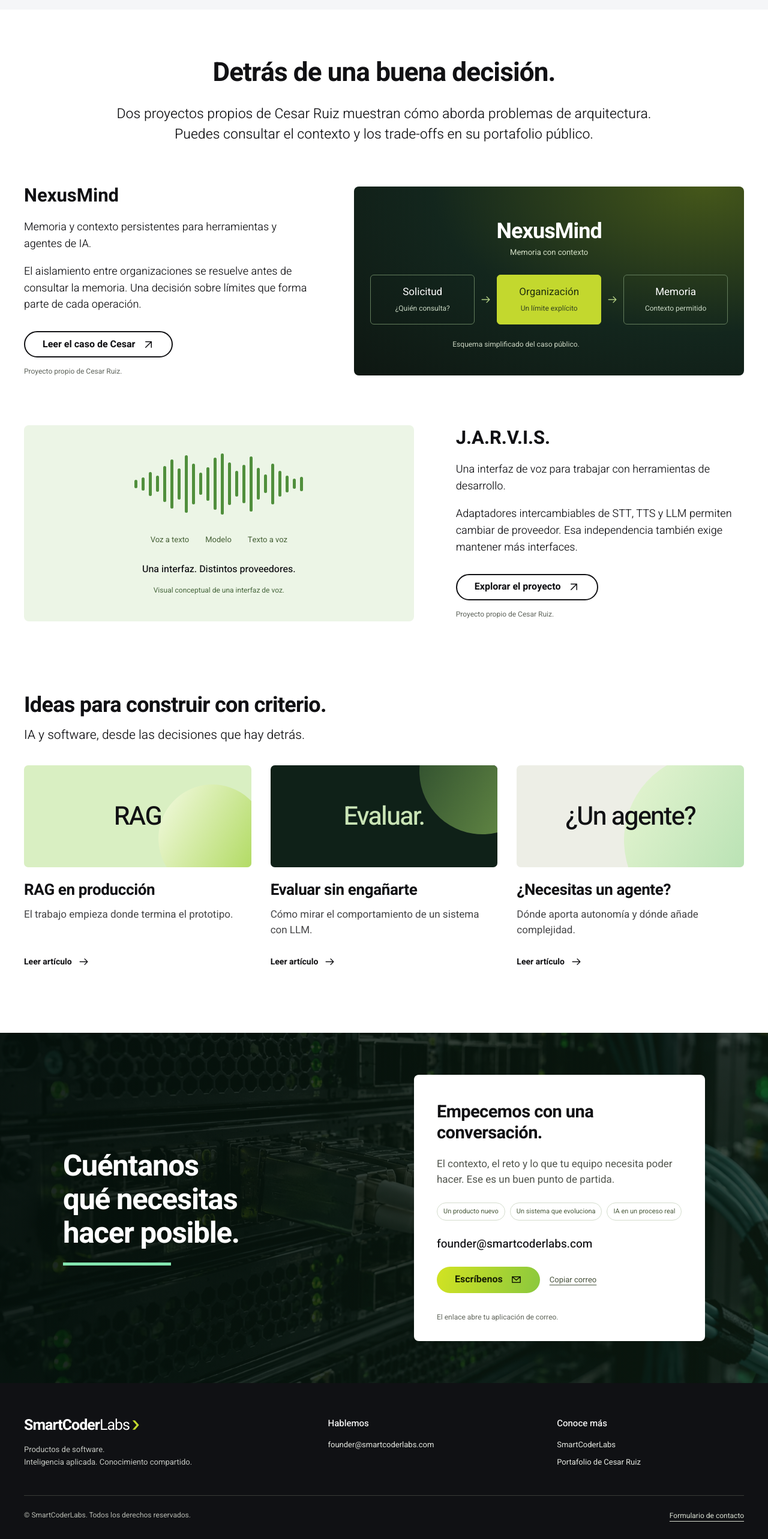
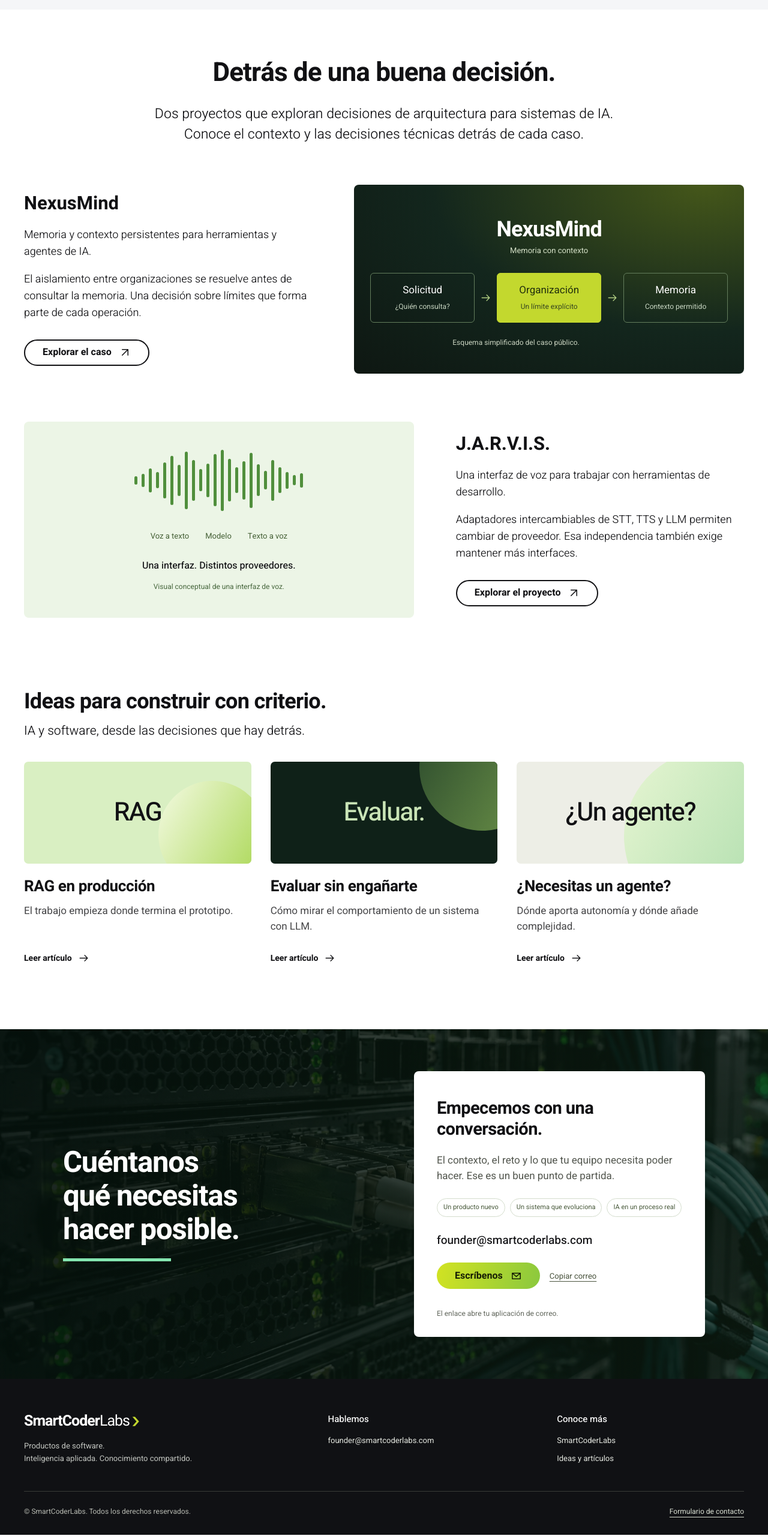
Before and after one commit to smart-coder-labs/landing, a React (Vite) app: page / in a window 1280 px wide. Shown: the part 2957-5523 px from the top of the page at 60% size. Built offline with nearby package versions, Linux system fonts and the light colour scheme.

Commit message:
fix: remove personal name mentions from landing

```diff
--- a/src/components/globant/GlobantFooter.tsx
+++ b/src/components/globant/GlobantFooter.tsx
@@ -24,13 +24,7 @@
         <div>
           <h2>Conoce más</h2>
           <a href="/">SmartCoderLabs</a>
-          <a
-            href="https://cr8297408.github.io/backend-engineering-portfolio/"
-            target="_blank"
-            rel="noopener noreferrer"
-          >
-            Portafolio de Cesar Ruiz
-          </a>
+          <a href="/blog">Ideas y artículos</a>
         </div>
       </div>
       <div className="g-footer-bottom g-wide">
--- a/src/components/globant/GlobantProjects.tsx
+++ b/src/components/globant/GlobantProjects.tsx
@@ -10,10 +10,10 @@
       <header className="g-section-heading g-centered">
         <h2 id="g-stories-heading">Detrás de una buena decisión.</h2>
         <p>
-          Dos proyectos propios de Cesar Ruiz muestran cómo aborda problemas de
-          arquitectura.
-          <br className="g-desktop-break" /> Puedes consultar el contexto y los
-          trade-offs en su portafolio público.
+          Dos proyectos que exploran decisiones de arquitectura para sistemas de
+          IA.
+          <br className="g-desktop-break" /> Conoce el contexto y las decisiones
+          técnicas detrás de cada caso.
         </p>
       </header>
       <div className="g-story-layout">
@@ -33,12 +33,11 @@
             target="_blank"
             rel="noopener noreferrer"
           >
-            Leer el caso de Cesar
+            Explorar el caso
             <svg viewBox="0 0 20 20" aria-hidden="true">
               <path d="M5 15 15 5M5 5h10v10" />
             </svg>
           </a>
-          <p className="g-attribution">Proyecto propio de Cesar Ruiz.</p>
         </div>
         <div className="g-story-visual">
           <div className="g-memory-title">
@@ -170,7 +169,6 @@
               <path d="M5 15 15 5M5 5h10v10" />
             </svg>
           </a>
-          <p className="g-attribution">Proyecto propio de Cesar Ruiz.</p>
         </div>
       </div>
     </section>
```
Also changed, not shown: .impeccable/design.json, .impeccable/surfaces/landing.md, 2 other files (tests, documents, lock files or other folders).
